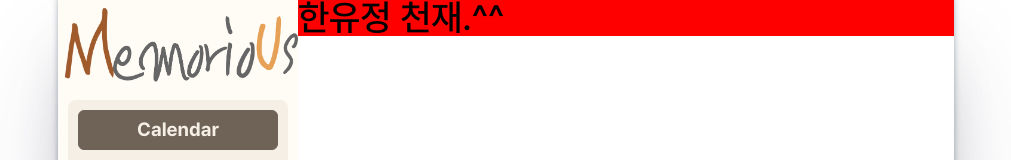
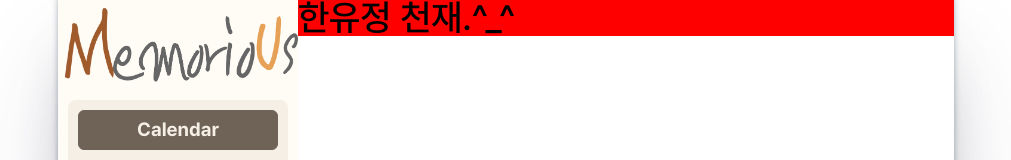
Before and after one commit to yoodeve/memorious-front-R, a React (Create React App) app: page /setting/mypage in a window 1280 px wide. Shown: the top 160 px of the page, without its empty margins (134-1145 px from the left). Built offline with nearby package versions, Linux system fonts and the light colour scheme.

Commit message:
test commit2

```diff
--- a/src/pages/Mypage/Mypage.jsx
+++ b/src/pages/Mypage/Mypage.jsx
@@ -5,7 +5,7 @@ import * as S from "./Style";
 function Mypage() {
     return (
         <>
-            <div css={S.SMainContainer}>한유정 천재.^^</div>
+            <div css={S.SMainContainer}>한유정 천재.^_^</div>
         </>
     );
 }
```
